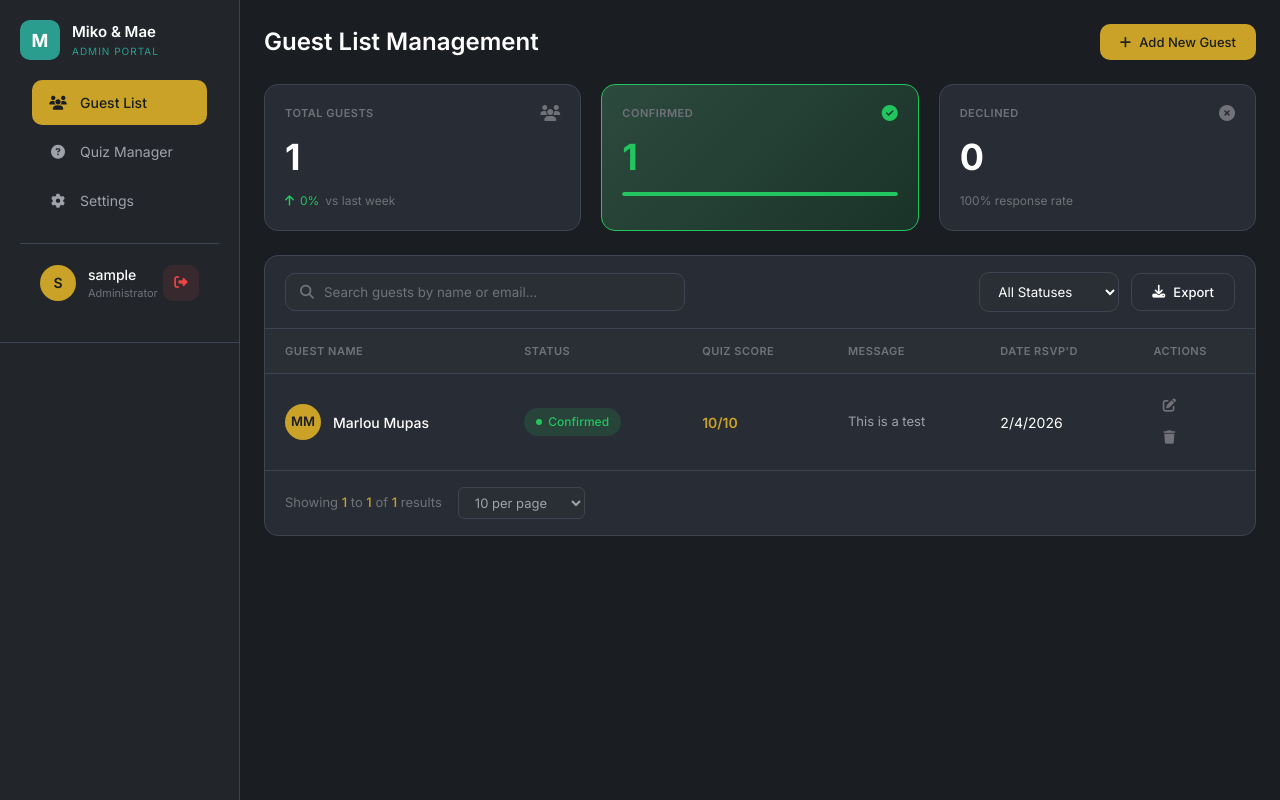
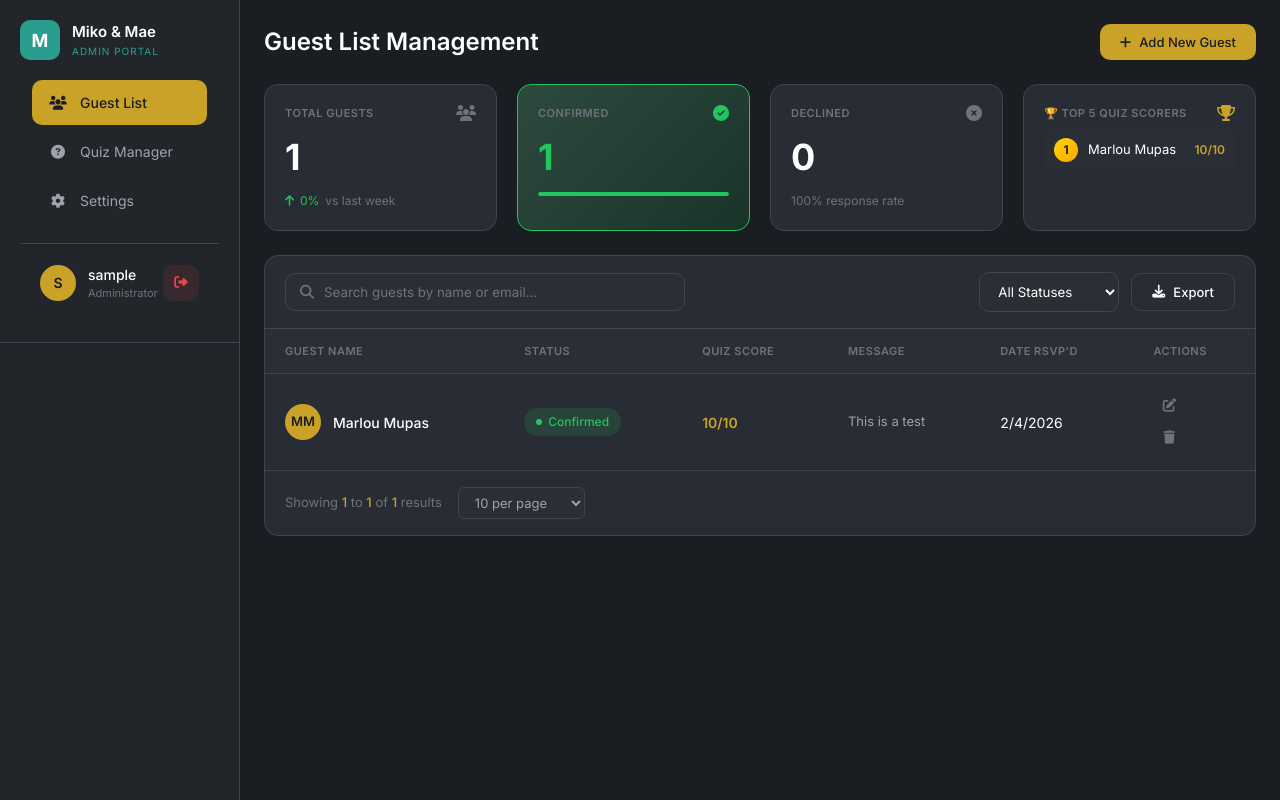
Before and after one commit to webdev-lou/celebrate-vows, a PHP site: page /admin.php in a window 1280 px wide. Run offline with PHP 8.4, Linux system fonts and the light colour scheme; the visitor is signed in with stand-in values (Sample User, id 1); data comes from the database, SQL or seed files in the repository.

Commit message:
Add TOP 5

```diff
--- a/admin.css
+++ b/admin.css
@@ -362,7 +362,7 @@ textarea {
 ================================ */
 .stats-grid {
     display: grid;
-    grid-template-columns: repeat(3, 1fr);
+    grid-template-columns: repeat(4, 1fr);
     gap: 20px;
     margin-bottom: 24px;
 }
@@ -453,6 +453,89 @@ textarea {
 .stat-subtitle {
     font-size: 12px;
     color: var(--text-muted);
+}
+
+/* Top Scorers Card */
+.top-scorers-card {
+    grid-column: span 1;
+}
+
+.top-scorers-list {
+    display: flex;
+    flex-direction: column;
+    gap: 8px;
+    margin-top: 8px;
+}
+
+.loading-scorers {
+    color: var(--text-muted);
+    font-size: 13px;
+    padding: 16px 0;
+    text-align: center;
+}
+
+.scorer-item {
+    display: flex;
+    align-items: center;
+    gap: 10px;
+    padding: 8px 10px;
+    background: var(--bg-tertiary);
+    border-radius: var(--radius-sm);
+    transition: background var(--transition);
+}
+
+.scorer-item:hover {
+    background: var(--bg-hover);
+}
+
+.scorer-rank {
+    width: 24px;
+    height: 24px;
+    display: flex;
+    align-items: center;
+    justify-content: center;
+    font-size: 12px;
+    font-weight: 700;
+    border-radius: var(--radius-full);
+    background: var(--bg-hover);
+    color: var(--text-secondary);
+}
+
+.scorer-rank.gold {
+    background: linear-gradient(135deg, #FFD700, #FFA500);
+    color: #1a1d21;
+}
+
+.scorer-rank.silver {
+    background: linear-gradient(135deg, #C0C0C0, #A0A0A0);
+    color: #1a1d21;
+}
+
+.scorer-rank.bronze {
+    background: linear-gradient(135deg, #CD7F32, #A0522D);
+    color: #fff;
+}
+
+.scorer-name {
+    flex: 1;
+    font-size: 13px;
+    color: var(--text-primary);
+    white-space: nowrap;
+    overflow: hidden;
+    text-overflow: ellipsis;
+}
+
+.scorer-score {
+    font-size: 12px;
+    font-weight: 600;
+    color: var(--accent-gold);
+}
+
+.no-scorers {
+    color: var(--text-muted);
+    font-size: 13px;
+    text-align: center;
+    padding: 20px 0;
 }
 
 /* ================================
--- a/admin.js
+++ b/admin.js
@@ -185,9 +185,55 @@ async function loadDashboardData() {
     // Render guest table
     renderGuestTable();
 
+    // Render top scorers
+    renderTopScorers();
+
     // Load quiz questions
     await fetchQuizQuestions();
     renderQuestionsList();
+}
+
+// ================================
+// Top 5 Quiz Scorers
+// ================================
+function renderTopScorers() {
+    const container = document.getElementById('topScorersList');
+
+    // Filter out (Groom) and (Bride) and guests with no quiz score
+    const eligibleGuests = guests.filter(guest => {
+        const name = guest.name.toLowerCase();
+        return guest.quiz_score !== null &&
+            guest.quiz_score > 0 &&
+            !name.includes('(groom)') &&
+            !name.includes('(bride)');
+    });
+
+    // Sort by quiz score (highest first), then by created_at (earliest first for tie-breaker)
+    const sortedGuests = eligibleGuests.sort((a, b) => {
+        if (b.quiz_score !== a.quiz_score) {
+            return b.quiz_score - a.quiz_score;
+        }
+        // If same score, earliest submission wins
+        return new Date(a.created_at) - new Date(b.created_at);
+    });
+
+    // Take top 5
+    const topScorers = sortedGuests.slice(0, 5);
+
+    if (topScorers.length === 0) {
+        container.innerHTML = '<div class="no-scorers">No quiz scores yet</div>';
+        return;
+    }
+
+    const rankClasses = ['gold', 'silver', 'bronze', '', ''];
+
+    container.innerHTML = topScorers.map((guest, index) => `
+        <div class="scorer-item">
+            <div class="scorer-rank ${rankClasses[index]}">${index + 1}</div>
+            <span class="scorer-name">${escapeHtml(guest.name)}</span>
+            <span class="scorer-score">${guest.quiz_score}/10</span>
+        </div>
+    `).join('');
 }
 
 // ================================
--- a/admin.php
+++ b/admin.php
@@ -118,6 +118,18 @@ $adminUsername = Session::getAdminUsername();
                         <div class="stat-value" id="declinedGuests">0</div>
                         <div class="stat-subtitle">
                             <span id="declinedRate">0%</span> response rate
+                        </div>
+                    </div>
+
+                    <div class="stat-card top-scorers-card">
+                        <div class="stat-header">
+                            <span class="stat-label">🏆 TOP 5 QUIZ SCORERS</span>
+                            <i class="fas fa-trophy stat-icon" style="color: var(--accent-gold);"></i>
+                        </div>
+                        <div class="top-scorers-list" id="topScorersList">
+                            <div class="loading-scorers">
+                                <i class="fas fa-spinner fa-spin"></i> Loading...
+                            </div>
                         </div>
                     </div>
                 </div>
```
